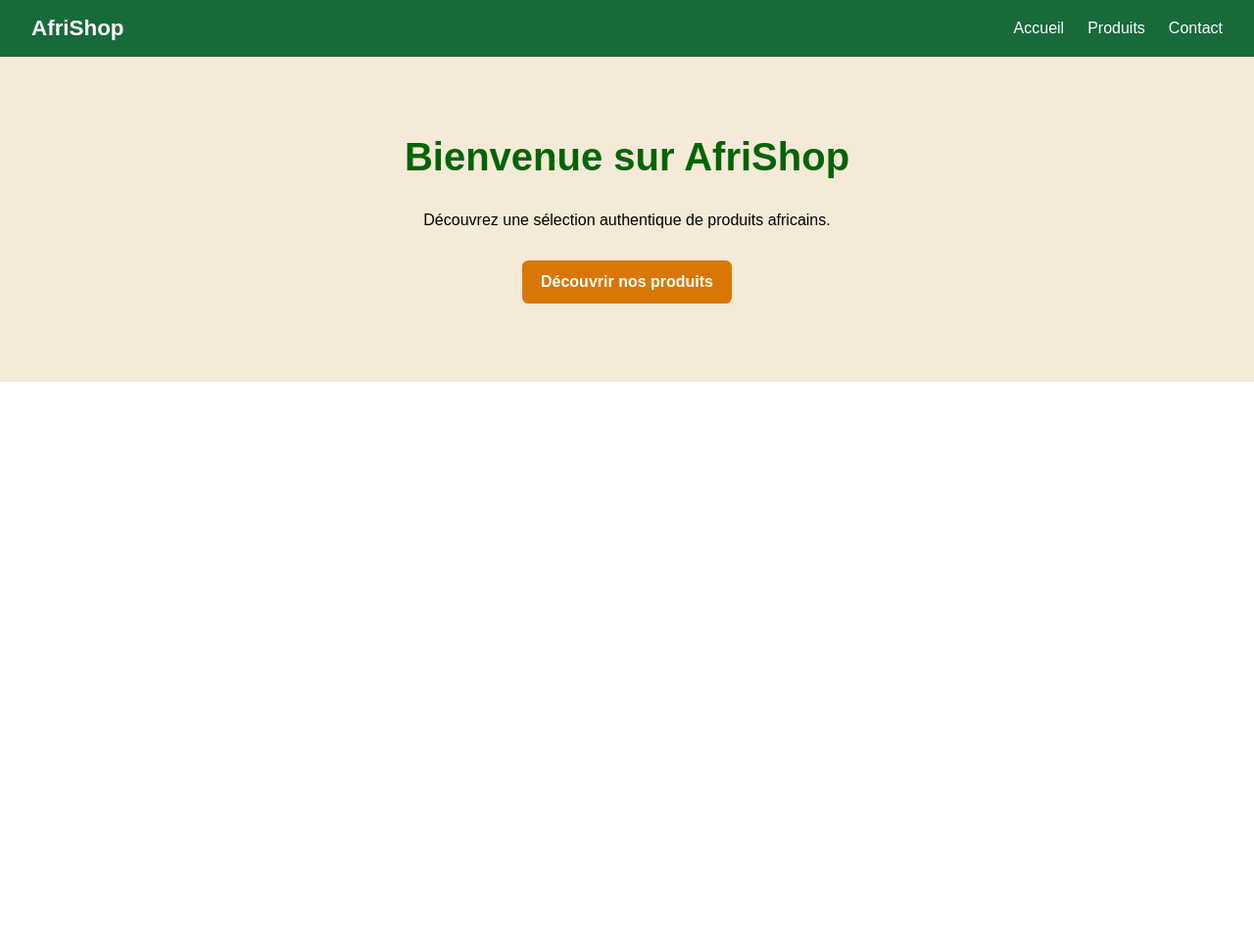
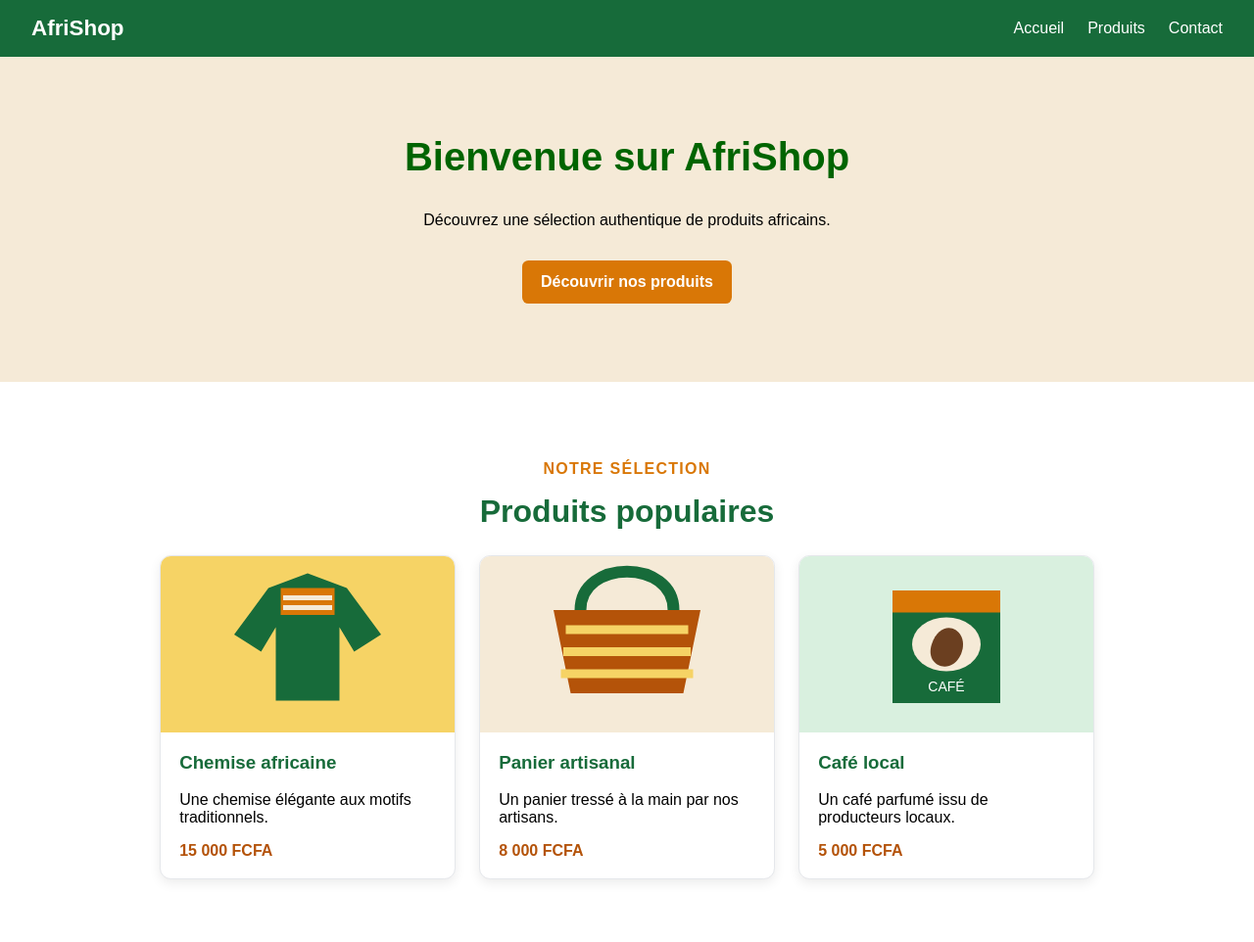
Before and after one commit to yoannathan/AfriShop, a plain HTML site: page index.html in a window 1280 px wide. Shown: the whole page at 98% size. Before the commit the page ends 800 px from the top, so only its background shows below. Drawn offline with Linux system fonts and the light colour scheme.

Commit message:
feat: ajouter le catalogue de produits

```diff
--- a/index.html
+++ b/index.html
@@ -22,6 +22,39 @@
       <p>Découvrez une sélection authentique de produits africains.</p>
       <a class="button" href="#produits">Découvrir nos produits</a>
     </section>
+
+    <section id="produits" class="products-section">
+      <div class="section-heading">
+        <p class="eyebrow">Notre sélection</p>
+        <h2>Produits populaires</h2>
+      </div>
+      <div class="product-grid">
+        <article class="product-card">
+          <img src="images/chemise-africaine.svg" alt="Chemise africaine colorée">
+          <div class="product-content">
+            <h3>Chemise africaine</h3>
+            <p>Une chemise élégante aux motifs traditionnels.</p>
+            <strong>15 000 FCFA</strong>
+          </div>
+        </article>
+        <article class="product-card">
+          <img src="images/panier-artisanal.svg" alt="Panier artisanal tressé">
+          <div class="product-content">
+            <h3>Panier artisanal</h3>
+            <p>Un panier tressé à la main par nos artisans.</p>
+            <strong>8 000 FCFA</strong>
+          </div>
+        </article>
+        <article class="product-card">
+          <img src="images/cafe-local.svg" alt="Sachet de café local">
+          <div class="product-content">
+            <h3>Café local</h3>
+            <p>Un café parfumé issu de producteurs locaux.</p>
+            <strong>5 000 FCFA</strong>
+          </div>
+        </article>
+      </div>
+    </section>
   </main>
 </body>
 </html>
--- a/style.css
+++ b/style.css
@@ -30,3 +30,14 @@ nav { display: flex; gap: 1.5rem; }
   padding: 0.8rem 1.2rem;
   text-decoration: none;
 }
+
+.products-section { padding: 4rem 2rem; }
+.section-heading { text-align: center; }
+.eyebrow { color: #d97706; font-weight: bold; text-transform: uppercase; letter-spacing: 0.08em; }
+.section-heading h2 { color: #176b3a; font-size: 2rem; margin-top: 0; }
+.product-grid { display: flex; gap: 1.5rem; justify-content: center; }
+.product-card { background: white; border: 1px solid #e5e7eb; border-radius: 0.7rem; box-shadow: 0 4px 12px rgb(0 0 0 / 8%); flex: 1; max-width: 300px; overflow: hidden; }
+.product-card img { display: block; height: 180px; object-fit: cover; width: 100%; }
+.product-content { padding: 1.2rem; }
+.product-content h3 { color: #176b3a; margin-top: 0; }
+.product-content strong { color: #b45309; }
```
Also changed, not shown: images/cafe-local.svg (added), images/chemise-africaine.svg (added), images/panier-artisanal.svg (added).
